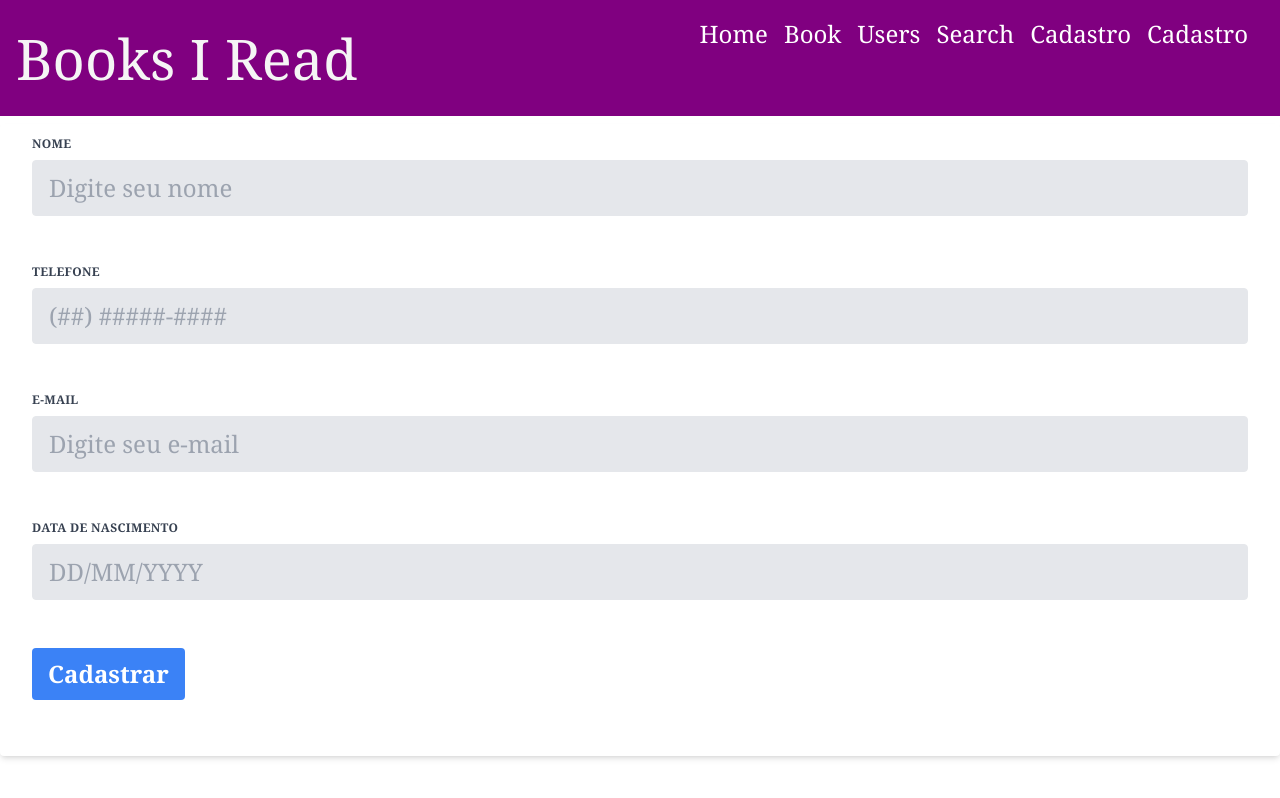
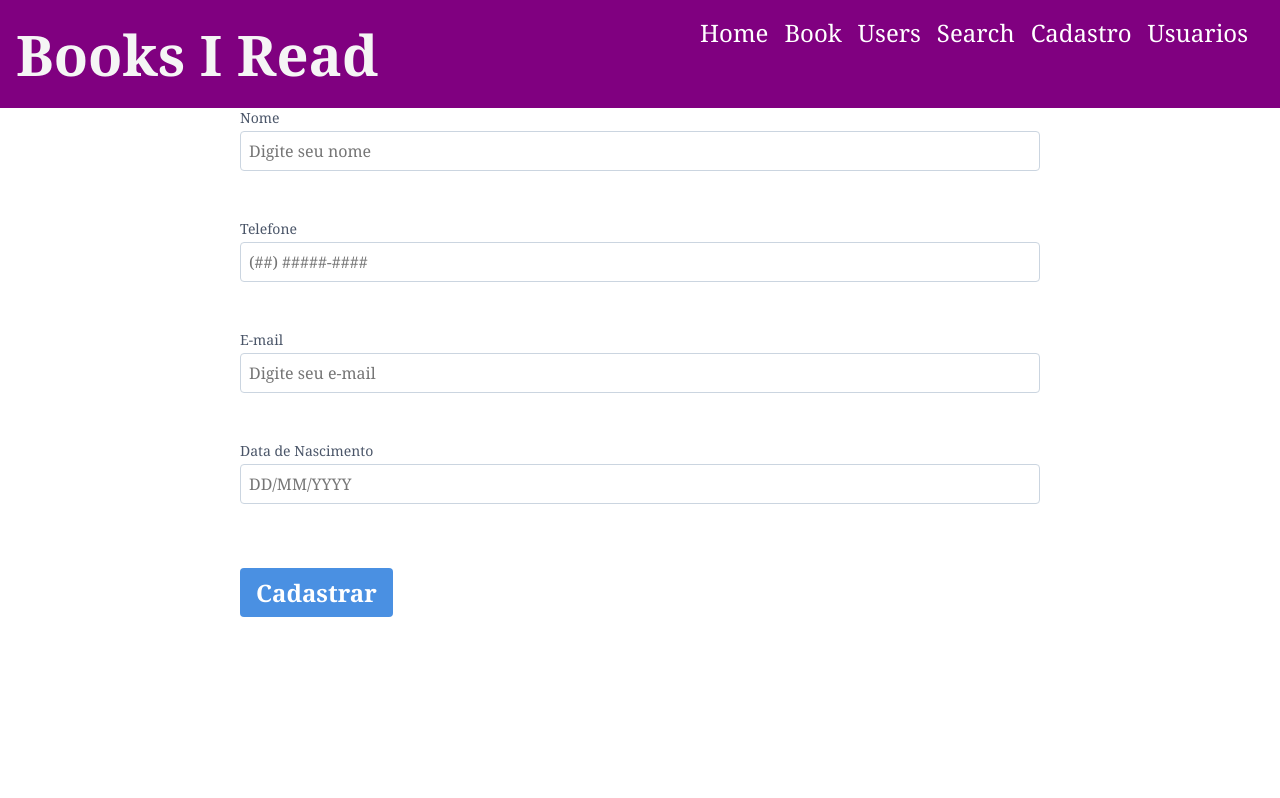
Before and after one commit to edulange/books-i-read, a React (Vite) app: page /cadastro in a window 1280 px wide. Built offline with nearby package versions, Linux system fonts and the light colour scheme.

Commit message:
mds deu certo xD

```diff
--- a/src/components/Cadastro.jsx
+++ b/src/components/Cadastro.jsx
@@ -62,18 +62,14 @@ const Cadastro = ({ onCadastrado, usuarioSelecionado, setUsuarioSelecionado, set
 	}
 
 	return (
-		<form onSubmit={handleSubmit}>
-			<div className='bg-white shadow-md rounded px-8 pt-3 pb-8 mb-4 flex flex-col my-2'>
-				<div className='-mx-3 md:flex mb-6'>
-					<div className='md:w-full px-3 mb-6 md:mb-0'>
-						<label
-							className='block uppercase tracking-wide text-gray-700 text-xs font-bold mb-2'
-							htmlFor='nome'
-						>
+		<form onSubmit={handleSubmit} className='custom-form'>
+			<div className='custom-input-container'>
+				<div className='custom-input-wrapper'>
+					<label className='custom-label' htmlFor='nome'>
 						Nome
 					</label>
 					<input
-							className='appearance-none block w-full bg-gray-200 text-gray-700 border border-gray-200 rounded py-3 px-4 leading-tight focus:outline-none focus:bg-white'
+						className='custom-input'
 						id='nome'
 						type='text'
 						placeholder='Digite seu nome'
@@ -83,19 +79,16 @@ const Cadastro = ({ onCadastrado, usuarioSelecionado, setUsuarioSelecionado, set
 					/>
 				</div>
 			</div>
-				<div className='-mx-3 md:flex mb-6'>
-					<div className='md:w-full px-3'>
-						<label
-							className='block uppercase tracking-wide text-gray-700 text-xs font-bold mb-2'
-							htmlFor='telefone'
-						>
+			<div className='custom-input-container'>
+				<div className='custom-input-wrapper'>
+					<label className='custom-label' htmlFor='telefone'>
 						Telefone
 					</label>
 					<PatternFormat
 						required={true}
 						format='(##) #####-####'
 						placeholder='(##) #####-####'
-							className='appearance-none block w-full bg-gray-200 text-gray-700 border border-gray-200 rounded py-3 px-4 leading-tight focus:outline-none focus:bg-white'
+						className='custom-input'
 						id='telefone'
 						type='text'
 						value={telefone}
@@ -103,17 +96,14 @@ const Cadastro = ({ onCadastrado, usuarioSelecionado, setUsuarioSelecionado, set
 					/>
 				</div>
 			</div>
-				<div className='-mx-3 md:flex mb-6'>
-					<div className='md:w-full px-3'>
-						<label
-							className='block uppercase tracking-wide text-gray-700 text-xs font-bold mb-2'
-							htmlFor='email'
-						>
+			<div className='custom-input-container'>
+				<div className='custom-input-wrapper'>
+					<label className='custom-label' htmlFor='email'>
 						E-mail
 					</label>
 					<input
 						required={true}
-							className='appearance-none block w-full bg-gray-200 text-gray-700 border border-gray-200 rounded py-3 px-4 leading-tight focus:outline-none focus:bg-white'
+						className='custom-input'
 						id='email'
 						type='text'
 						placeholder='Digite seu e-mail'
@@ -122,19 +112,16 @@ const Cadastro = ({ onCadastrado, usuarioSelecionado, setUsuarioSelecionado, set
 					/>
 				</div>
 			</div>
-				<div className='-mx-3 md:flex mb-6'>
-					<div className='md:w-full px-3'>
-						<label
-							className='block uppercase tracking-wide text-gray-700 text-xs font-bold mb-2'
-							htmlFor='dataNascimento'
-						>
+			<div className='custom-input-container'>
+				<div className='custom-input-wrapper'>
+					<label className='custom-label' htmlFor='dataNascimento'>
 						Data de Nascimento
 					</label>
 					<PatternFormat
 						required={true}
 						format='##/##/####'
 						placeholder='DD/MM/YYYY'
-							className='appearance-none block w-full bg-gray-200 text-gray-700 border border-gray-200 rounded py-3 px-4 leading-tight focus:outline-none focus:bg-white'
+						className='custom-input'
 						id='dataNascimento'
 						type='text'
 						value={dataNascimento}
@@ -142,26 +129,18 @@ const Cadastro = ({ onCadastrado, usuarioSelecionado, setUsuarioSelecionado, set
 					/>
 				</div>
 			</div>
-				<div className='flex items-center gap-3'>
-					<button
-						className='bg-blue-500 hover:bg-blue-700 text-white font-bold py-2 px-4 rounded focus:outline-none focus:shadow-outline'
-						type='submit'
-					>
+			<div className='custom-button-container'>
+				<button className='custom-button' type='submit'>
 					{usuarioSelecionado ? 'Atualizar Usuário' : 'Cadastrar'}
 				</button>
 				{usuarioSelecionado ? (
-						<button
-							type='button'
-							onClick={limparFormulario}
-							className='bg-blue-500 hover:bg-blue-700 text-white font-bold py-2 px-4 rounded focus:outline-none focus:shadow-outline'
-						>
+					<button type='button' onClick={limparFormulario} className='custom-button'>
 						Limpar
 					</button>
 				) : (
 					''
 				)}
 			</div>
-			</div>
 		</form>
 	)
 }
--- a/src/components/Header.jsx
+++ b/src/components/Header.jsx
@@ -12,7 +12,7 @@ const Header = () => {
                     <li><Link to='user'>Users</Link></li>
                     <li><Link to='search'>Search</Link></li>
                     <li><Link to='cadastro'>Cadastro</Link></li>
-                    <li><Link to='tabelaUsuarios'>Cadastro</Link></li>
+                    <li><Link to='tabelaUsuarios'>Usuarios</Link></li>
                 </ul>
             </nav>
         </header>
--- a/src/components/TabelaUsuarios.jsx
+++ b/src/components/TabelaUsuarios.jsx
@@ -51,43 +51,29 @@ const TabelaUsuarios = ({ atualizaTabela, onAtualizaTabela, setUsuarioSelecionad
 	}
 
 	return (
-		<div className='overflow-x-auto px-8 pt-2 pb-8 mb-4 flex flex-col my-2 bg-white'>
-			<table className='min-w-full border-collapse'>
-				<thead className='bg-gray-200'>
+		<div className='table-container'>
+			<table className='custom-table'>
+				<thead>
 					<tr>
-						<th className='py-3 px-4 text-left text-gray-700 font-bold uppercase'>Nome</th>
-						<th className='py-3 px-4 text-left text-gray-700 font-bold uppercase'>Telefone</th>
-						<th className='py-3 px-4 text-left text-gray-700 font-bold uppercase'>E-mail</th>
-						<th className='py-3 px-4 text-left text-gray-700 font-bold uppercase'>
-							Data de Nascimento
-						</th>
-						<th className='py-3 px-4 text-left text-gray-700 font-bold uppercase'>
-							Data de Cadastro
-						</th>
-						<th className='py-3 px-4 text-left text-gray-700 font-bold uppercase'>Ações</th>
+						<th>Nome</th>
+						<th>Telefone</th>
+						<th>E-mail</th>
+						<th>Data de Nascimento</th>
+						<th>Data de Cadastro</th>
+						<th>Ações</th>
 					</tr>
 				</thead>
 				<tbody>
 					{usuarios.map((usuario) => (
 						<tr key={usuario.ID} className='hover:bg-gray-100 border-b border-gray-200'>
-							<td className='py-4 px-6 whitespace-nowrap'>{usuario.NOME}</td>
-							<td className='py-4 px-6 whitespace-nowrap'>{usuario.TELEFONE}</td>
-							<td className='py-4 px-6 whitespace-nowrap'>{usuario.EMAIL}</td>
-							<td className='py-4 px-6 whitespace-nowrap'>{usuario.DATA_NASCIMENTO}</td>
-							<td className='py-4 px-6 whitespace-nowrap'>{usuario.DATA_CADASTRO}</td>
-							<td className='py-4 px-6 whitespace-nowrap'>
-								<button
-									className='bg-blue-500 hover:bg-blue-700 text-white py-2 px-4 rounded m-1'
-									onClick={() => handleEditar(usuario.ID)}
-								>
-									Editar
-								</button>
-								<button
-									className='bg-red-500 hover:bg-red-700 text-white py-2 px-4 rounded m-1'
-									onClick={() => handleExcluir(usuario.ID)}
-								>
-									Excluir
-								</button>
+							<td>{usuario.NOME}</td>
+							<td>{usuario.TELEFONE}</td>
+							<td>{usuario.EMAIL}</td>
+							<td>{usuario.DATA_NASCIMENTO}</td>
+							<td>{usuario.DATA_CADASTRO}</td>
+							<td>
+								<button  className='edit' onClick={() => handleEditar(usuario.ID)}>Editar</button>
+								<button className='delete' onClick={() => handleExcluir(usuario.ID)}>Excluir</button>
 							</td>
 						</tr>
 					))}
--- a/src/index.css
+++ b/src/index.css
@@ -1,7 +1,3 @@
-@tailwind base;
-@tailwind components;
-@tailwind utilities;
-
 * {
 	margin: 0;
 	padding: 0;
@@ -9,7 +5,7 @@
 }
 
 html {
-  font-family: Cambria, Cochin, Georgia, Times, "Times New Roman", serif;
+	font-family: Cambria, Cochin, Georgia, Times, 'Times New Roman', serif;
 	background-color: white;
 	color: #000;
 }
@@ -18,7 +14,6 @@ body {
 	min-height: 100vh;
 	font-size: 1.5rem;
 }
-
 
 input,
 textarea,
@@ -53,19 +48,21 @@ nav ul li {
 	margin-right: 1rem;
 }
 
-nav a, nav a:visited {
+nav a,
+nav a:visited {
 	color: #fff;
 	text-decoration: none;
 }
 
-nav a:hover, nav a:focus {
+nav a:hover,
+nav a:focus {
 	text-decoration: underline;
 }
 
-/* main {
-  max-width: 500px;
+main {
+  max-width: 800px;
   margin: auto;
-} */
+}
 
 section {
 	margin-top: 1em;
@@ -153,3 +150,128 @@ textarea {
 	height: auto; /* Isso garante que a altura seja ajustada automaticamente de acordo com a largura */
 	border-radius: 4px;
 }
+
+.table-container {
+	overflow-x: auto;
+	padding: 8px;
+	padding-top: 2px;
+	padding-bottom: 8px;
+	margin-bottom: 4px;
+	display: flex;
+	flex-direction: column;
+	margin-top: 2px;
+	background-color: #ffffff;
+}
+
+.custom-table {
+	width: 100%;
+	border-collapse: collapse;
+}
+
+.custom-table thead {
+	background-color: #e2e8f0;
+}
+
+.custom-table th {
+	padding: 0.75rem 1rem;
+	text-align: left;
+	color: #4a5568;
+	font-weight: bold;
+	text-transform: uppercase;
+}
+
+.custom-table td {
+	padding: 1rem 1.5rem;
+	white-space: nowrap;
+}
+
+.custom-table tbody tr:hover {
+	background-color: #edf2f7;
+}
+
+.custom-table tbody tr.border-b {
+	border-bottom: 1px solid #e2e8f0;
+}
+
+.custom-table button {
+	padding: 0.5rem 1rem;
+	border-radius: 0.25rem;
+	margin: 0.25rem;
+	cursor: pointer;
+}
+
+.custom-table button.edit {
+	background-color: #4299e1;
+	color: #ffffff;
+}
+
+.custom-table button.edit:hover {
+	background-color: #3182ce;
+}
+
+.custom-table button.delete {
+	background-color: #e53e3e;
+	color: #ffffff;
+}
+
+.custom-table button.delete:hover {
+	background-color: #c53030;
+}
+
+/* index.css */
+.custom-form {
+	/* Adicione estilos de form container se necessário */
+}
+
+.custom-input-container {
+	margin-bottom: 1rem; /* Espaçamento entre os campos */
+}
+
+.custom-input-wrapper {
+	margin-bottom: 1rem; /* Espaçamento entre os campos */
+}
+
+.custom-label {
+	/* Estilos para a etiqueta do campo */
+	display: block;
+	font-size: 0.875rem;
+	color: #4a5568;
+	margin-bottom: 0.25rem;
+}
+
+.custom-input {
+	/* Estilos para o campo de entrada */
+	width: 100%;
+	padding: 0.5rem;
+	font-size: 1rem;
+	color: #4a5568;
+	border: 1px solid #cbd5e0;
+	border-radius: 0.25rem;
+	transition: border-color 0.15s ease-in-out, box-shadow 0.15s ease-in-out;
+}
+
+.custom-input:focus {
+	outline: none;
+	border-color: #63b3ed;
+	box-shadow: 0 0 0 3px rgba(66, 153, 225, 0.5);
+}
+
+.custom-button-container {
+	margin-top: 1rem; /* Espaçamento entre os botões e os campos */
+}
+
+.custom-button {
+	/* Estilos para os botões */
+	background-color: #4a90e2;
+	color: white;
+	font-weight: bold;
+	padding: 0.5rem 1rem;
+	border: none;
+	border-radius: 0.25rem;
+	cursor: pointer;
+	transition: background-color 0.3s ease;
+}
+
+.custom-button:hover {
+	background-color: #357db5;
+}
```
Lines whose indentation alone changed are shown as unchanged.
